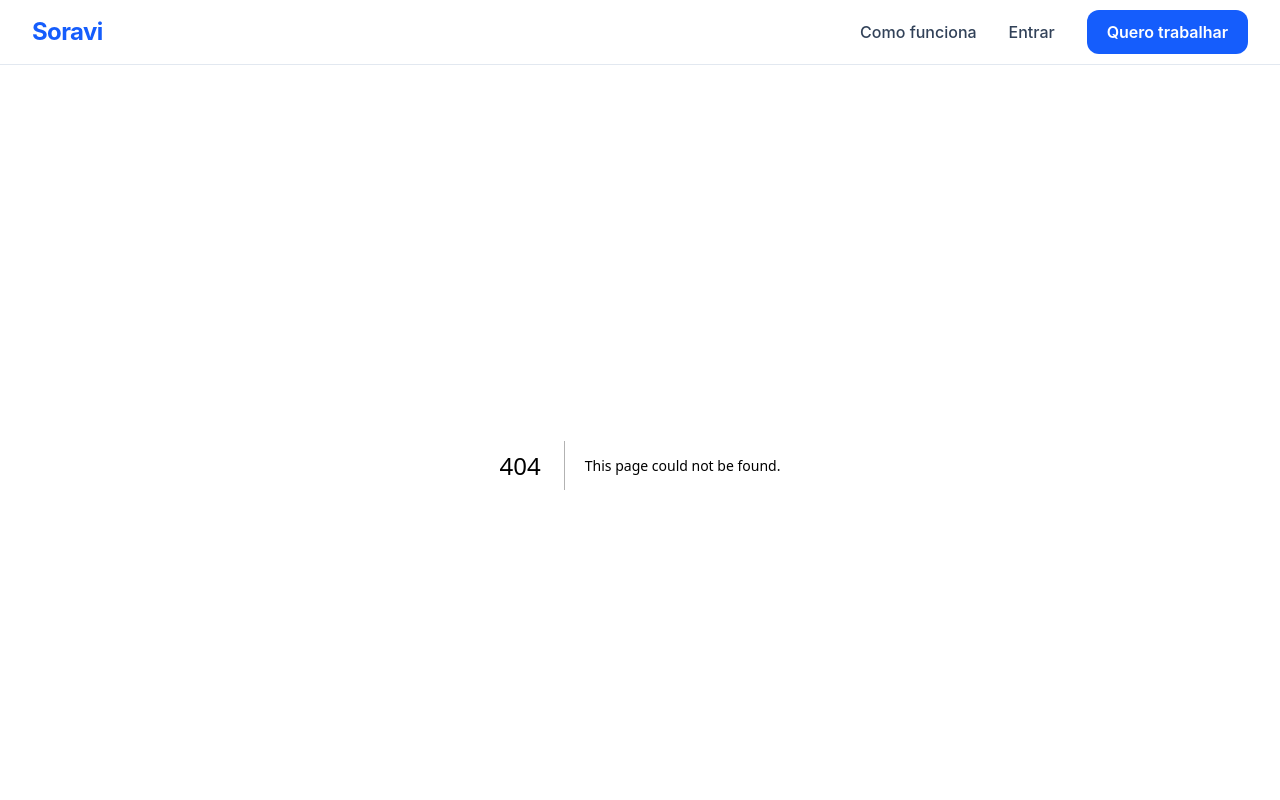
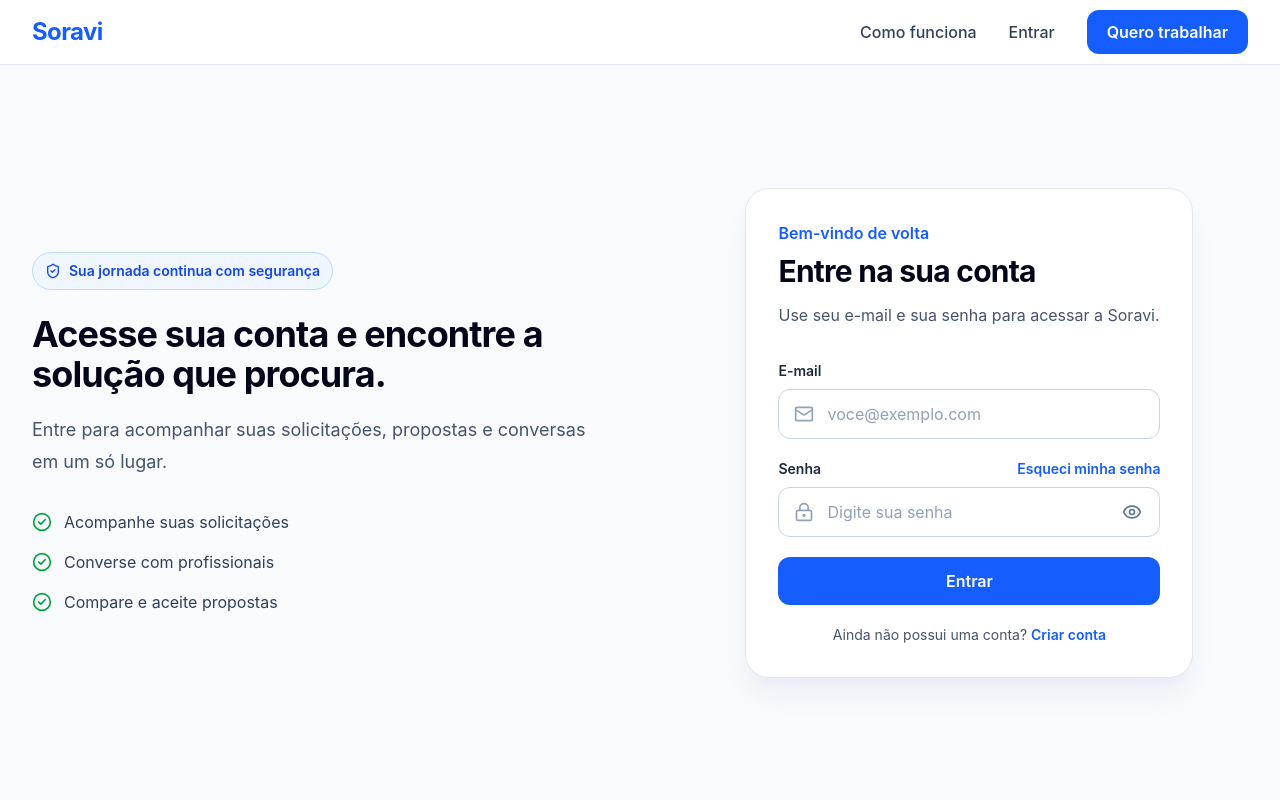
Before and after one commit to prodrigolopes-hue/Soravi, a Next.js app in the folder apps/web/: page /entrar in a window 1280 px wide. Before the commit this address had no page. Shown: the top 800 px of the page. Built offline with nearby package versions, Linux system fonts and the light colour scheme.

Commit message:
feat(web): cria página de entrada

```diff
--- /dev/null
+++ b/apps/web/app/entrar/page.tsx
@@ -0,0 +1,82 @@
+import type { Metadata } from "next";
+import { CheckCircle2, ShieldCheck } from "lucide-react";
+
+import { LoginForm } from "../../components/auth/login-form";
+
+export const metadata: Metadata = {
+  title: "Entrar | Soravi",
+  description: "Entre na sua conta da Soravi.",
+};
+
+const benefits = [
+  "Acompanhe suas solicitações",
+  "Converse com profissionais",
+  "Compare e aceite propostas",
+] as const;
+
+export default function LoginPage() {
+  return (
+    <main className="bg-slate-50">
+      <div className="mx-auto grid min-h-[calc(100vh-4rem)] max-w-7xl items-center gap-10 px-4 py-12 sm:px-6 lg:grid-cols-[1fr_0.9fr] lg:px-8 lg:py-20">
+        <section
+          aria-labelledby="login-benefits-title"
+          className="hidden lg:block"
+        >
+          <div className="max-w-xl">
+            <div className="inline-flex items-center gap-2 rounded-full border border-blue-200 bg-blue-50 px-3 py-2 text-sm font-semibold text-blue-700">
+              <ShieldCheck aria-hidden="true" className="size-4" />
+              Sua jornada continua com segurança
+            </div>
+
+            <h2
+              id="login-benefits-title"
+              className="mt-6 text-4xl font-bold tracking-tight text-slate-950"
+            >
+              Acesse sua conta e encontre a solução que procura.
+            </h2>
+
+            <p className="mt-5 text-lg leading-8 text-slate-600">
+              Entre para acompanhar suas solicitações, propostas e conversas
+              em um só lugar.
+            </p>
+
+            <ul className="mt-8 space-y-4">
+              {benefits.map((benefit) => (
+                <li
+                  key={benefit}
+                  className="flex items-center gap-3 text-slate-700"
+                >
+                  <CheckCircle2
+                    aria-hidden="true"
+                    className="size-5 shrink-0 text-green-600"
+                  />
+                  <span>{benefit}</span>
+                </li>
+              ))}
+            </ul>
+          </div>
+        </section>
+
+        <section
+          aria-labelledby="login-title"
+          className="mx-auto w-full max-w-md rounded-3xl border border-slate-200 bg-white p-6 shadow-xl shadow-slate-200/60 sm:p-8"
+        >
+          <p className="font-semibold text-blue-600">Bem-vindo de volta</p>
+
+          <h1
+            id="login-title"
+            className="mt-2 text-3xl font-bold tracking-tight text-slate-950"
+          >
+            Entre na sua conta
+          </h1>
+
+          <p className="mt-3 leading-7 text-slate-600">
+            Use seu e-mail e sua senha para acessar a Soravi.
+          </p>
+
+          <LoginForm />
+        </section>
+      </div>
+    </main>
+  );
+}
--- /dev/null
+++ b/apps/web/components/auth/login-form.tsx
@@ -0,0 +1,181 @@
+"use client";
+
+import { zodResolver } from "@hookform/resolvers/zod";
+import { Eye, EyeOff, LockKeyhole, Mail } from "lucide-react";
+import Link from "next/link";
+import { useState } from "react";
+import { useForm } from "react-hook-form";
+import { z } from "zod";
+
+const loginSchema = z.object({
+  email: z
+    .string()
+    .trim()
+    .min(1, "Informe seu e-mail.")
+    .email("Digite um e-mail válido."),
+  password: z
+    .string()
+    .min(1, "Informe sua senha.")
+    .min(8, "A senha deve ter pelo menos 8 caracteres."),
+});
+
+type LoginFormData = z.infer<typeof loginSchema>;
+
+export function LoginForm() {
+  const [showPassword, setShowPassword] = useState(false);
+  const [formMessage, setFormMessage] = useState<string | null>(null);
+
+  const {
+    register,
+    handleSubmit,
+    formState: { errors },
+  } = useForm<LoginFormData>({
+    resolver: zodResolver(loginSchema),
+    defaultValues: {
+      email: "",
+      password: "",
+    },
+    mode: "onSubmit",
+  });
+
+  function handleValidSubmit(): void {
+    setFormMessage(
+      "Formulário validado. A autenticação com a API será conectada em uma próxima etapa.",
+    );
+  }
+
+  function handleInvalidSubmit(): void {
+    setFormMessage(null);
+  }
+
+  return (
+    <form
+      className="mt-8 space-y-5"
+      onSubmit={handleSubmit(handleValidSubmit, handleInvalidSubmit)}
+      noValidate
+    >
+      <div>
+        <label
+          htmlFor="email"
+          className="block text-sm font-semibold text-slate-800"
+        >
+          E-mail
+        </label>
+
+        <div className="relative mt-2">
+          <Mail
+            aria-hidden="true"
+            className="pointer-events-none absolute left-4 top-1/2 size-5 -translate-y-1/2 text-slate-400"
+          />
+
+          <input
+            id="email"
+            type="email"
+            autoComplete="email"
+            placeholder="voce@exemplo.com"
+            className="min-h-12 w-full rounded-xl border border-slate-300 bg-white py-3 pl-12 pr-4 text-slate-950 outline-none transition placeholder:text-slate-400 focus:border-blue-600 focus:ring-2 focus:ring-blue-100"
+            aria-invalid={Boolean(errors.email)}
+            aria-describedby={errors.email ? "email-error" : undefined}
+            {...register("email")}
+          />
+        </div>
+
+        {errors.email ? (
+          <p
+            id="email-error"
+            role="alert"
+            className="mt-2 text-sm font-medium text-red-600"
+          >
+            {errors.email.message}
+          </p>
+        ) : null}
+      </div>
+
+      <div>
+        <div className="flex items-center justify-between gap-4">
+          <label
+            htmlFor="password"
+            className="block text-sm font-semibold text-slate-800"
+          >
+            Senha
+          </label>
+
+          <Link
+            href="/recuperar-senha"
+            className="text-sm font-semibold text-blue-600 transition-colors hover:text-blue-700 focus-visible:outline-none focus-visible:ring-2 focus-visible:ring-blue-600 focus-visible:ring-offset-2"
+          >
+            Esqueci minha senha
+          </Link>
+        </div>
+
+        <div className="relative mt-2">
+          <LockKeyhole
+            aria-hidden="true"
+            className="pointer-events-none absolute left-4 top-1/2 size-5 -translate-y-1/2 text-slate-400"
+          />
+
+          <input
+            id="password"
+            type={showPassword ? "text" : "password"}
+            autoComplete="current-password"
+            placeholder="Digite sua senha"
+            className="min-h-12 w-full rounded-xl border border-slate-300 bg-white py-3 pl-12 pr-12 text-slate-950 outline-none transition placeholder:text-slate-400 focus:border-blue-600 focus:ring-2 focus:ring-blue-100"
+            aria-invalid={Boolean(errors.password)}
+            aria-describedby={errors.password ? "password-error" : undefined}
+            {...register("password")}
+          />
+
+          <button
+            type="button"
+            className="absolute right-2 top-1/2 inline-flex size-10 -translate-y-1/2 items-center justify-center rounded-lg text-slate-500 transition-colors hover:bg-slate-100 hover:text-slate-800 focus-visible:outline-none focus-visible:ring-2 focus-visible:ring-blue-600"
+            aria-label={showPassword ? "Ocultar senha" : "Mostrar senha"}
+            aria-pressed={showPassword}
+            onClick={() => setShowPassword((currentValue) => !currentValue)}
+          >
+            {showPassword ? (
+              <EyeOff aria-hidden="true" className="size-5" />
+            ) : (
+              <Eye aria-hidden="true" className="size-5" />
+            )}
+          </button>
+        </div>
+
+        {errors.password ? (
+          <p
+            id="password-error"
+            role="alert"
+            className="mt-2 text-sm font-medium text-red-600"
+          >
+            {errors.password.message}
+          </p>
+        ) : null}
+      </div>
+
+      {formMessage ? (
+        <div
+          role="status"
+          className="rounded-xl border border-blue-200 bg-blue-50 p-4 text-sm leading-6 text-blue-800"
+        >
+          {formMessage}
+        </div>
+      ) : null}
+
+      <button
+        type="submit"
+        className="inline-flex min-h-12 w-full items-center justify-center rounded-xl bg-blue-600 px-5 py-3 font-semibold text-white transition-colors hover:bg-blue-700 focus-visible:outline-none focus-visible:ring-2 focus-visible:ring-blue-600 focus-visible:ring-offset-2"
+      >
+        Entrar
+      </button>
+
+      <p className="text-center text-sm text-slate-600">
+        Ainda não possui uma conta?{" "}
+        <Link
+          href="/cadastro"
+          className="font-semibold text-blue-600 transition-colors hover:text-blue-700 focus-visible:outline-none focus-visible:ring-2 focus-visible:ring-blue-600 focus-visible:ring-offset-2"
+        >
+          Criar conta
+        </Link>
+      </p>
+    </form>
+  );
+}
--- a/apps/web/package.json
+++ b/apps/web/package.json
@@ -9,10 +9,13 @@
     "lint": "eslint ."
   },
   "dependencies": {
+    "@hookform/resolvers": "^5.5.7",
     "lucide-react": "^1.27.0",
     "next": "^15.0.0",
     "react": "^19.0.0",
-    "react-dom": "^19.0.0"
+    "react-dom": "^19.0.0",
+    "react-hook-form": "^7.83.0",
+    "zod": "^4.4.3"
   },
   "devDependencies": {
     "@eslint/eslintrc": "^3.3.6",
```
Also changed, not shown: 2 other files (tests, documents, lock files or other folders).
